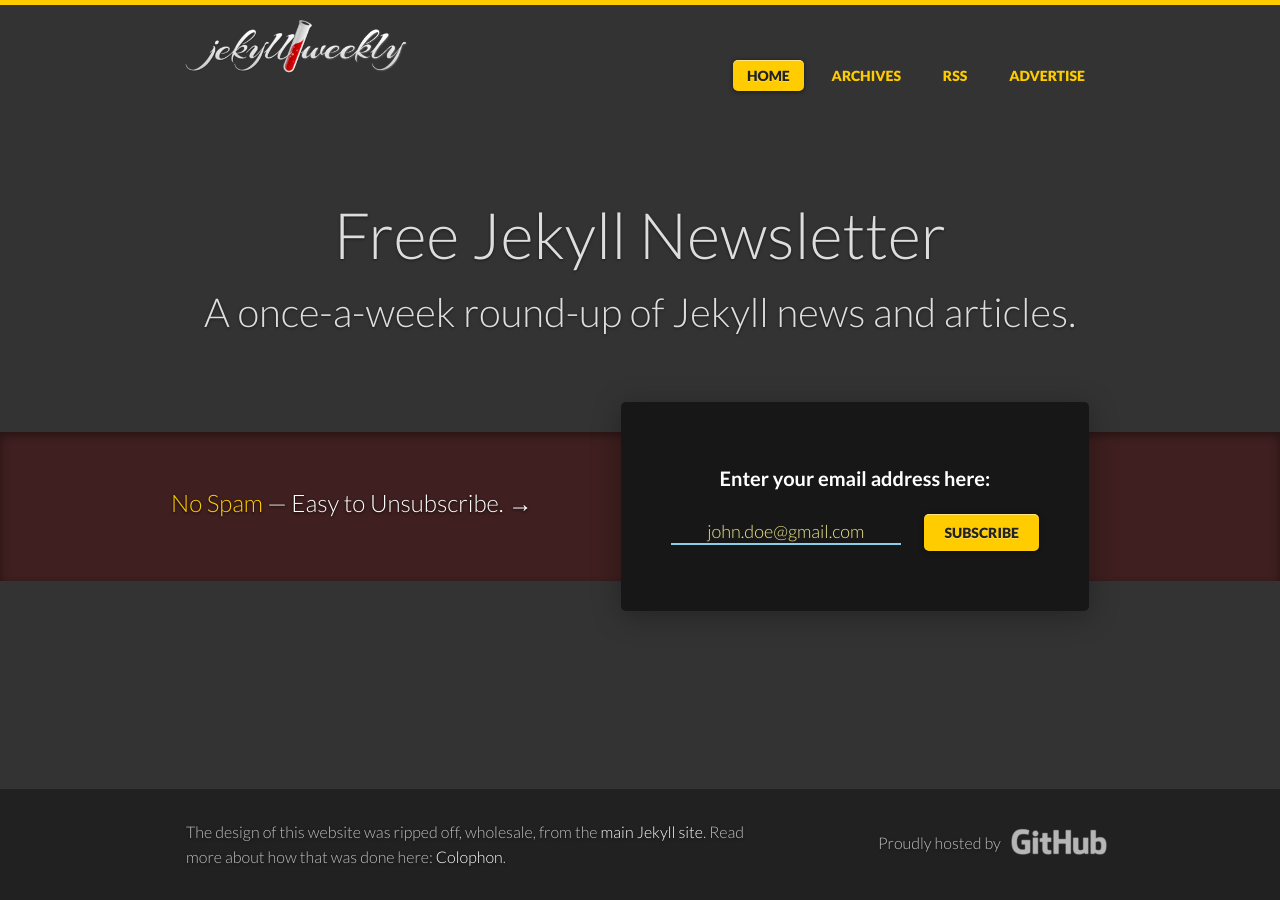
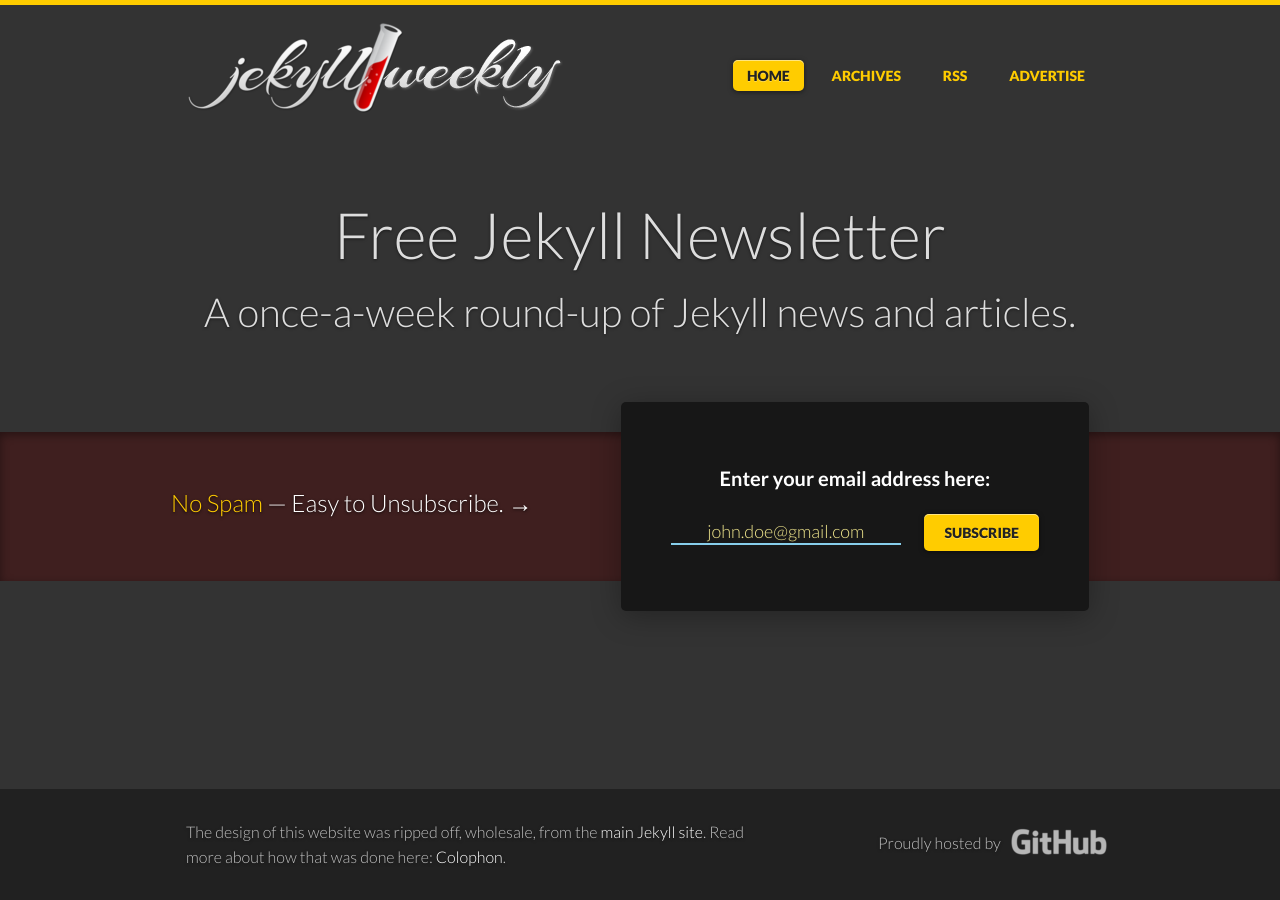
Before and after one commit to jekyllweekly/jekyllweekly.github.io, a Jekyll site: the page built from index.html, in a window 1280 px wide. Built offline with Jekyll 4.4.1, drawn with Linux system fonts in a browser that asks for light colours.

Commit message:
Increased logo width

```diff
--- a/_sass/header.scss
+++ b/_sass/header.scss
@@ -10,7 +10,7 @@
 
 .site-title {
   float: left;
-  width: 250px;
+  width: 408px;
   padding: 10px;
 }
 
```
